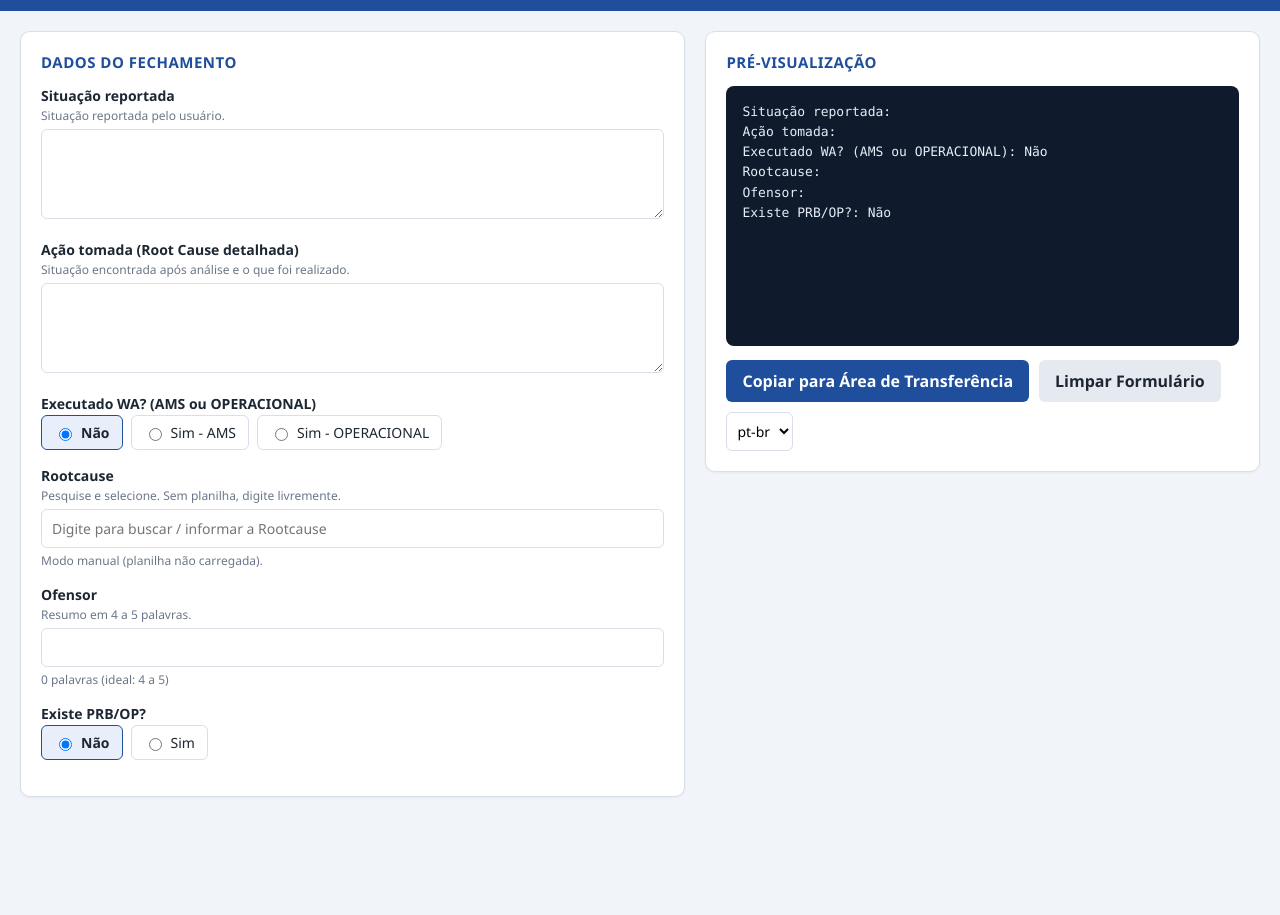
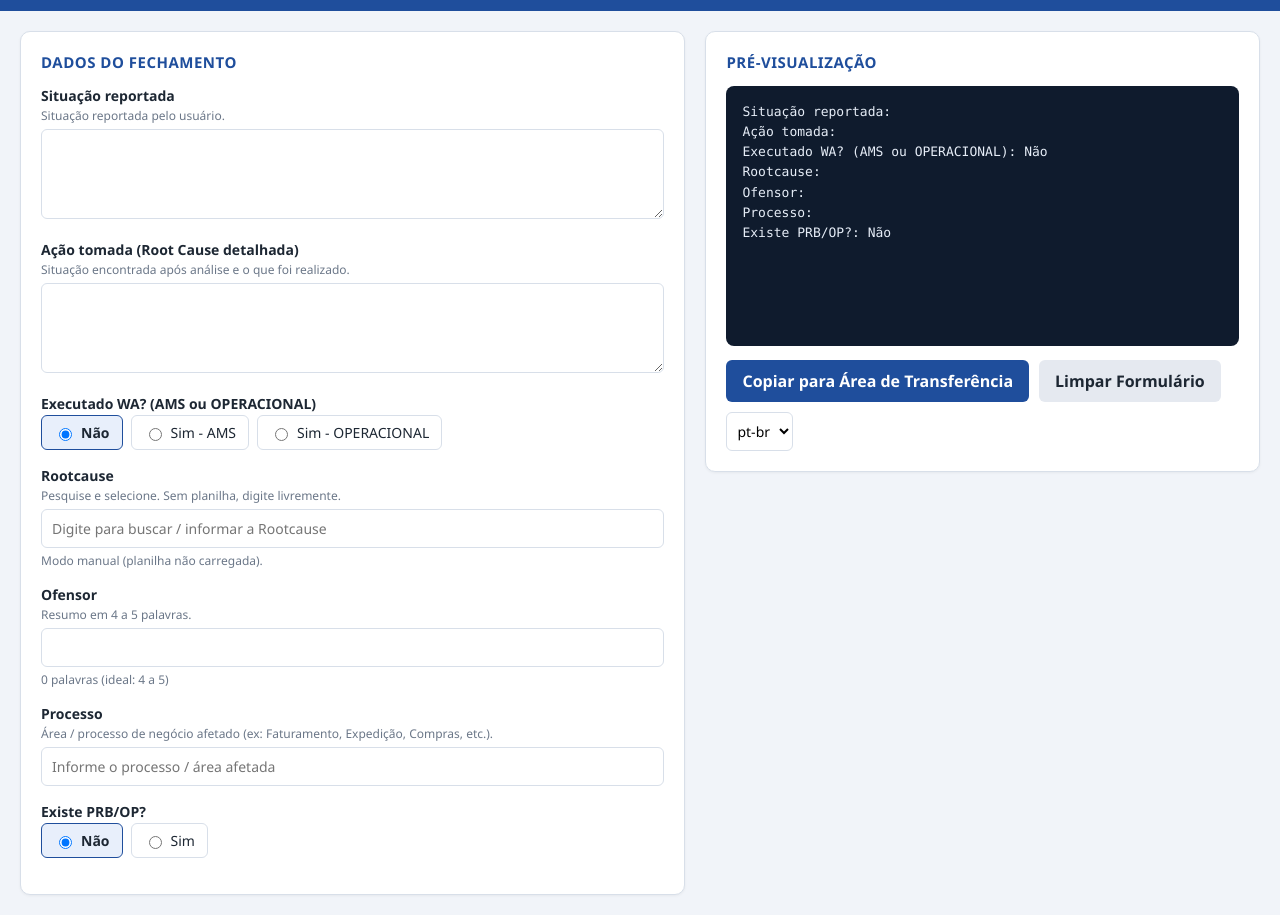
Before and after one commit to elivelton7/FechamentoNote, a plain HTML site: page index.html in a window 1280 px wide. Shown: the part 47-962 px from the top of the page. Before the commit the page ends 864 px from the top, so only its background shows below. Drawn offline with Linux system fonts and the light colour scheme; no server answers.

Commit message:
feat: adiciona campo Processo apos Ofensor com traducao i18n

```diff
--- a/index.html
+++ b/index.html
@@ -103,6 +103,12 @@ pre{white-space:pre-wrap;word-wrap:break-word;background:#0f1b2d;color:#e6edf7;p
     </div>
 
     <div class="field">
+      <label for="processo">Processo</label>
+      <div class="hint">Área / processo de negócio afetado (ex: Faturamento, Expedição, Compras, etc.).</div>
+      <input type="text" id="processo" placeholder="Informe o processo / área afetada">
+    </div>
+
+    <div class="field">
       <span class="lbl">Existe PRB/OP?</span>
       <div class="radios">
         <label><input type="radio" name="prb" value="Não" checked> Não</label>
@@ -139,9 +145,9 @@ let rootcauses = [];
 
 /* ===== Formato do texto gerado (edite aqui se necessário) ===== */
 const I18N = {
-  pt: {sit:'Situação reportada', acao:'Ação tomada', wa:'Executado WA? (AMS ou OPERACIONAL)', rc:'Rootcause', of:'Ofensor', prb:'Existe PRB/OP?', no:'Não', yes:'Sim', ams:'AMS', op:'OPERACIONAL'},
-  en: {sit:'Reported situation', acao:'Action taken', wa:'WA executed? (AMS or OPERATIONAL)', rc:'Root cause', of:'Offender', prb:'Is there a PRB/OP?', no:'No', yes:'Yes', ams:'AMS', op:'OPERATIONAL'},
-  es: {sit:'Situación reportada', acao:'Acción tomada', wa:'¿WA ejecutado? (AMS u OPERACIONAL)', rc:'Rootcause', of:'Ofensor', prb:'¿Existe PRB/OP?', no:'No', yes:'Sí', ams:'AMS', op:'OPERACIONAL'}
+  pt: {sit:'Situação reportada', acao:'Ação tomada', wa:'Executado WA? (AMS ou OPERACIONAL)', rc:'Rootcause', of:'Ofensor', proc:'Processo', prb:'Existe PRB/OP?', no:'Não', yes:'Sim', ams:'AMS', op:'OPERACIONAL'},
+  en: {sit:'Reported situation', acao:'Action taken', wa:'WA executed? (AMS or OPERATIONAL)', rc:'Root cause', of:'Offender', proc:'Process', prb:'Is there a PRB/OP?', no:'No', yes:'Yes', ams:'AMS', op:'OPERATIONAL'},
+  es: {sit:'Situación reportada', acao:'Acción tomada', wa:'¿WA ejecutado? (AMS u OPERACIONAL)', rc:'Rootcause', of:'Ofensor', proc:'Proceso', prb:'¿Existe PRB/OP?', no:'No', yes:'Sí', ams:'AMS', op:'OPERACIONAL'}
 };
 /* ===== Tradução do conteúdo digitado (origem: português) =====
    1) API nativa do Chrome/Edge (Translator) - roda no próprio navegador, sem enviar dados;
@@ -189,8 +195,8 @@ async function buildNote() {
   const L = $('lang').value, t = I18N[L];
   const wa = document.querySelector('input[name=wa]:checked').value;
   const prb = document.querySelector('input[name=prb]:checked').value;
-  const [sit, acao, q, rc, of] = await Promise.all(
-    ['situacao', 'acao', 'waQual', 'rcSearch', 'ofensor'].map(id => tr($(id).value, L)));
+  const [sit, acao, q, rc, of, proc] = await Promise.all(
+    ['situacao', 'acao', 'waQual', 'rcSearch', 'ofensor', 'processo'].map(id => tr($(id).value, L)));
   const n = $('prbNum').value.trim();
   const waTxt = wa === 'Não' ? t.no : t.yes + ' - ' + (wa.includes('AMS') ? t.ams : t.op) + (q ? ' - ' + q : '');
   const prbTxt = prb === 'Não' ? t.no : t.yes + (n ? ' - ' + n : '');
@@ -200,6 +206,7 @@ async function buildNote() {
     t.wa + ': ' + waTxt,
     t.rc + ': ' + rc,
     t.of + ': ' + of,
+    t.proc + ': ' + proc,
     t.prb + ': ' + prbTxt
   ].join('\n');
 }
```
